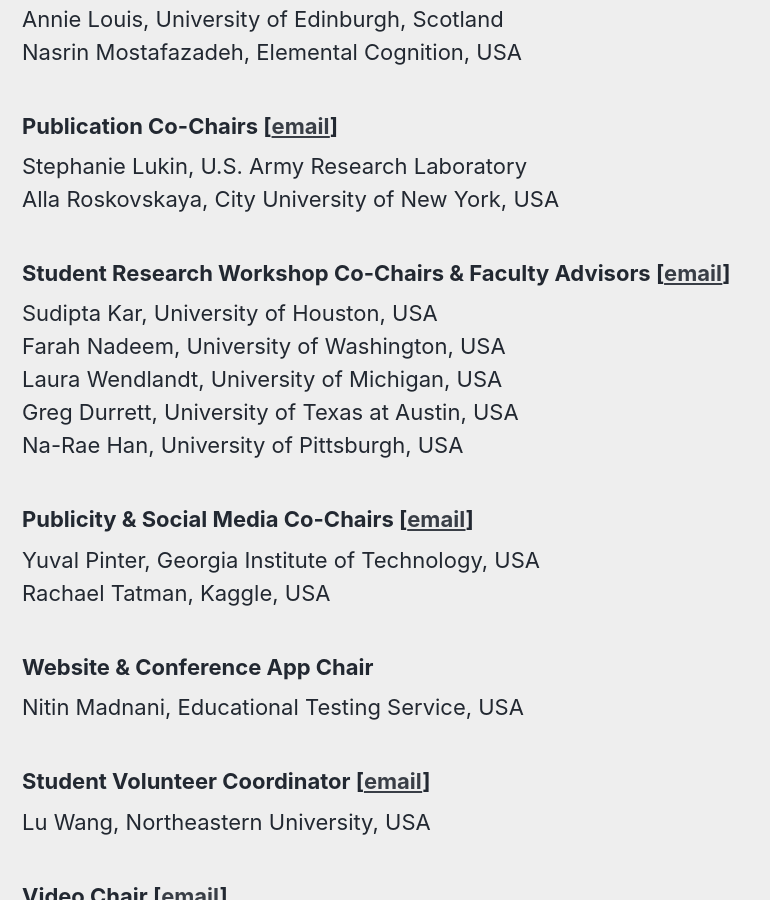
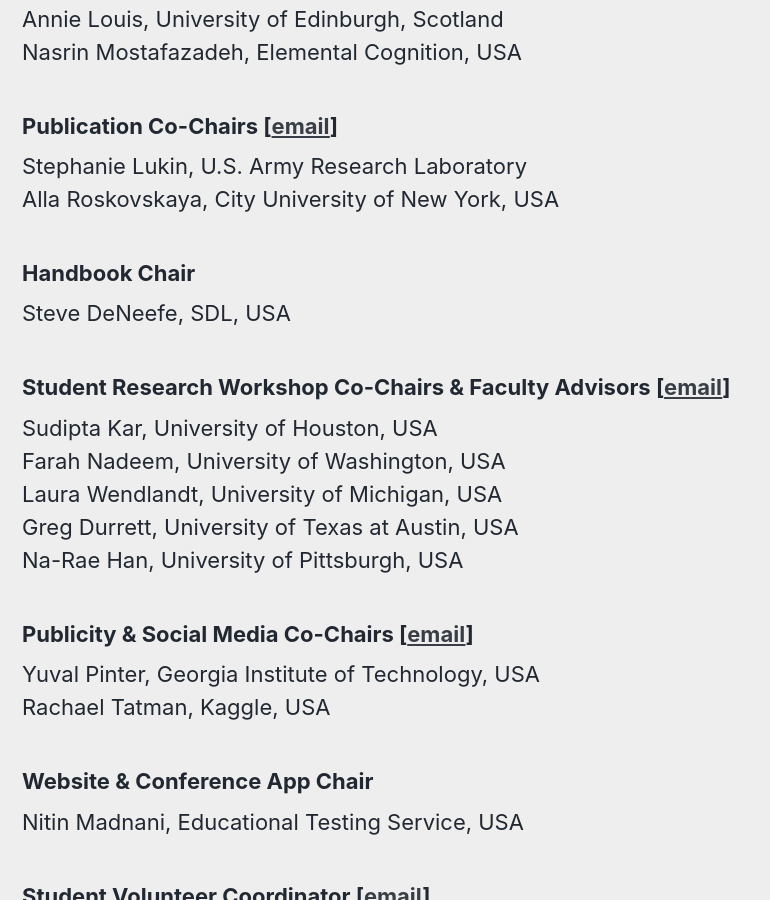
Before and after one commit to naacl-org/naacl-2021-website, a Jekyll site: the page built from _pages/home.md, in a window 1280 px wide and 900 px high, scrolled down 1733 px. Shown: the whole window, without its empty margins (0-770 px from the left). Built offline with Jekyll 4.4.1, drawn with Linux system fonts in a browser that asks for light colours; nearby versions of some CDN libraries.

Commit message:
Add handbook chair.

```diff
--- a/_pages/home.md
+++ b/_pages/home.md
@@ -49,6 +49,9 @@
 Stephanie Lukin, U.S. Army Research Laboratory<br/>
 Alla Roskovskaya, City University of New York, USA
 
+<h3>Handbook Chair</h3>
+Steve DeNeefe, SDL, USA
+
 <h3>Student Research Workshop Co-Chairs &amp; Faculty Advisors [<a href="mailto:naacl-2019-student-research-workshop@googlegroups.com">email</a>]</h3>
 Sudipta Kar, University of Houston, USA<br/>
 Farah Nadeem, University of Washington, USA<br/>
```
